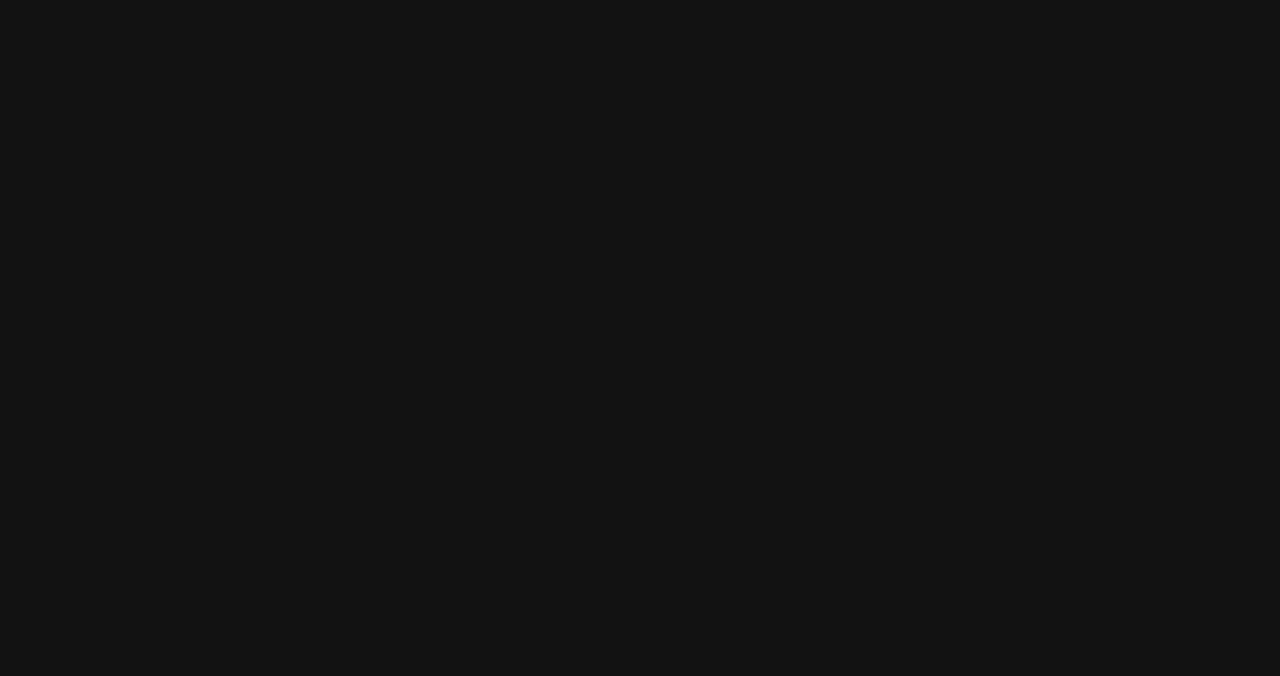
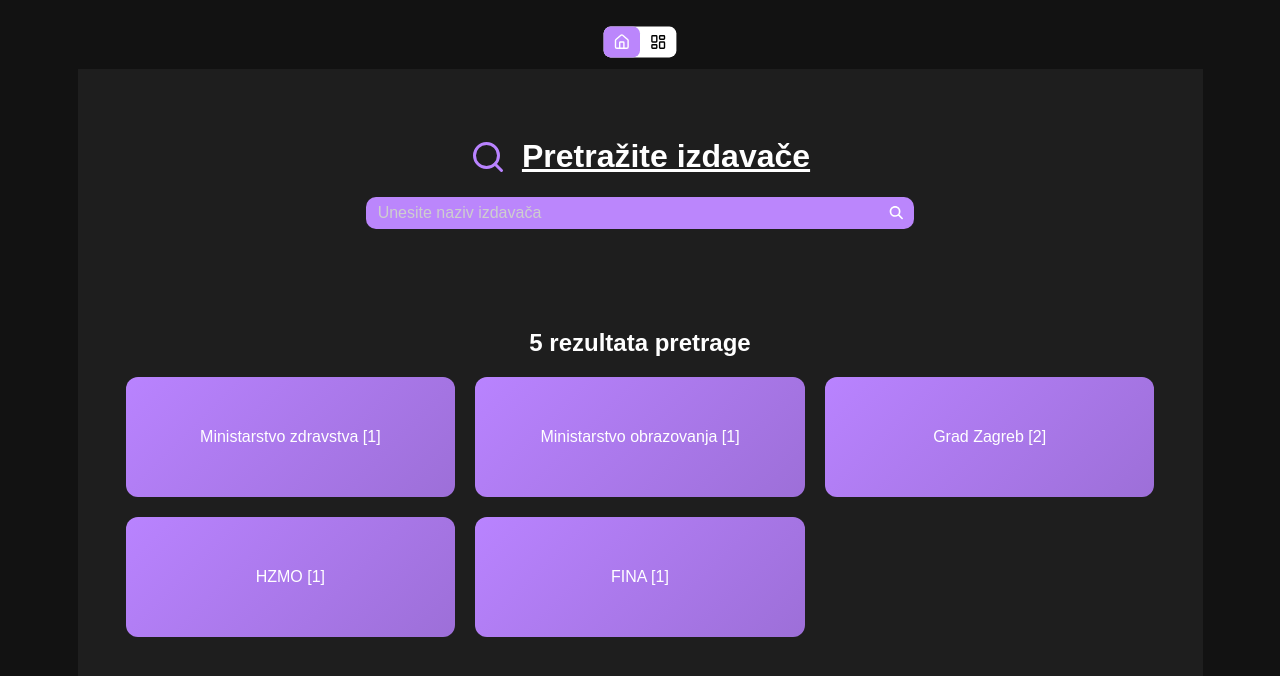
Before and after one commit to Luka147m/R-Gradani, a React (Vite) app in the folder frontend/: page /search/publishers in a window 1280 px wide. Before the commit this address had no page. Shown: the top 676 px of the page. Built offline with nearby package versions, Linux system fonts and the light colour scheme.

Commit message:
added search for publishers

```diff
--- a/frontend/src/App.tsx
+++ b/frontend/src/App.tsx
@@ -3,6 +3,7 @@
 import SearchPage from "./pages/SearchPage";
 import DatasetPage from "./pages/DatasetPage";
 import ProfilePage from "./pages/ProfilePage";
+import PublisherSearchPage from './pages/PublisherSearchPage';
 
 function App() {
   return (
@@ -10,6 +11,7 @@
       <Routes>
         <Route path="/" element={<HomePage />} />
         <Route path="/search" element={<SearchPage />} />
+        <Route path="/search/publishers" element={<PublisherSearchPage />} />
         <Route path="/profile" element={<ProfilePage />} />
         <Route path="/dataset/:id" element={<DatasetPage />} />
       </Routes>
--- a/frontend/src/HomePage.css
+++ b/frontend/src/HomePage.css
@@ -1,4 +1,3 @@
-
 html, body {
   height: 100%;
   margin: 0;
@@ -42,7 +41,7 @@
 
 }
 
-.search-input{
+.search-container{
 
   width: 40vw;
   color: white;
@@ -58,11 +57,11 @@
   border-bottom-left-radius: 10px;
 }
 
-.search-input::placeholder{
+.search-container::placeholder{
   color: #cecece;
 }
 
-.search-input:focus{
+.search-container:focus{
   outline: none;
   border: none;
 }
@@ -256,39 +255,56 @@
 
 .publisher-card{
   width: 100%;
-  background-color: #b983ff;
-  border-radius: 10px;
-  padding: 0px 8px 0px 8px;
+  background: linear-gradient(135deg, #b983ff 0%, #9d6fd8 100%);
+  border-radius: 12px;
+  padding: 20px 16px;
   text-align: center;
   display: flex;
+  flex-direction: column;
   justify-content: center;
   align-items: center;
+  gap: 8px;
+  transition: transform 0.3s ease, box-shadow 0.3s ease;
+  cursor: pointer;
+  min-height: 120px;
 }
-.publisher-para{
-  width: 100%;
-  margin-top: 8px;
-  margin-bottom: 8px;
-  text-align: center;
-  text-decoration: underline;
+
+.publisher-card:hover {
+  transform: translateY(-5px);
+
+}
+
+.publisher-name {
+  font-size: 18px;
+  font-weight: 600;
+  color: white;
+  margin: 0;
+  text-decoration: none;
+  line-height: 1.4;
+}
+
+.publisher-datasets-count {
+  font-size: 14px;
+  color: rgba(255, 255, 255, 0.9);
+  background-color: rgba(255, 255, 255, 0.2);
+  padding: 4px 12px;
+  border-radius: 20px;
+  margin: 0;
 }
 
 .recent-publishers-div {
   display: grid;
-  grid-template-columns: 29% 29% 29%;
-  justify-content: space-between;
-  gap: 15px;;
+  grid-template-columns: repeat(auto-fill, minmax(280px, 1fr));
+  gap: 20px;
+  width: 100%;
 }
 
 @media (max-width: 750px) {
-  .skupovi-podataka-grid {
+  .recent-publishers-div {
     grid-template-columns: 1fr;
-    width: 100%;
   }
-  .main-container {
-    padding: 5px;
-  }
-  .skupovi-podataka-grid {
-    gap: 12px;
-    width: 100%;
+
+  .publisher-card {
+    min-height: 100px;
   }
 }
--- a/frontend/src/components/IzdvojeniSkupoviPodataka.tsx
+++ b/frontend/src/components/IzdvojeniSkupoviPodataka.tsx
@@ -6,7 +6,6 @@
 import { mockInitData }  from '../mockData.ts';
 
 export const IzdvojeniSkupoviPodataka = () => {
-
 
 
     const datasets = mockInitData.result.latestDatasets;
--- a/frontend/src/pages/HomePage.tsx
+++ b/frontend/src/pages/HomePage.tsx
@@ -7,24 +7,6 @@
 import { RecentPublishers } from '../components/recentPublishersCard';
 
 import '../HomePage.css'
-
-
-// function filterAnalyses(event: React.MouseEvent<HTMLButtonElement>) {
-
-//     event.preventDefault();
-
-//     const searchTerm = (document.querySelector('.search-input') as HTMLInputElement).value.toLowerCase();
-//     const analyses = document.querySelectorAll('.skup-podataka-card');
-
-//     analyses.forEach((analysis) => {
-//       const title = analysis.querySelector('h3')?.textContent?.toLowerCase() || '';
-//       if (title.includes(searchTerm)) {
-//         (analysis as HTMLElement).style.display = 'block';
-//       } else {
-//         (analysis as HTMLElement).style.display = 'none';
-//       }
-//     });
-//   }
 
 
 
@@ -40,6 +22,16 @@
         return; // Ne radi ništa ako je unos prazan
     }
     navigate(`/search?q=${encodeURIComponent(searchTerm)}`);
+  };
+
+
+  const handlePublisherSearch = (event: React.FormEvent<HTMLFormElement>) => {
+    event.preventDefault();
+    const searchTerm = (event.currentTarget.querySelector('.publisher-search-input') as HTMLInputElement).value;
+    if(searchTerm.trim() === '') {
+        return;
+    }
+    navigate(`/search/publishers?q=${encodeURIComponent(searchTerm)}`);
   };
 
   return (
@@ -66,18 +58,38 @@
           </button>
         </Link>
       </div>
+
+
       <div className="main-container">
+
+
         <div className='search-skupovi-div'>
           <div className='ikona-naslov-div'>
                 <Search className="ikona"/>
                 <h1 className='search-skupovi-h1'>Pretražite skupove podataka</h1>
           </div>
           <form className="search" onSubmit={handsleSearch}>
-              <input type="text" placeholder="Unesite naziv skupa podataka" className = "search-input"/>
+              <input type="text" placeholder="Unesite naziv skupa podataka" className = "search-input search-container"/>
               <button className="search-button" type = "submit" ><FontAwesomeIcon icon={faMagnifyingGlass} /></button>
           </form>
         </div>
         <IzdvojeniSkupoviPodataka />
+
+        {/* Search za publishere  */}
+
+        <div className='search-skupovi-div'>
+          <div className='ikona-naslov-div'>
+                <Search className="ikona"/>
+                <h1 className='search-skupovi-h1'>Pretražite izdavače</h1>
+          </div>
+          <form className="search" onSubmit={handlePublisherSearch}>
+              <input type="text" placeholder="Unesite naziv izdavača" className="publisher-search-input search-container"/>
+              <button className="search-button" type="submit">
+                <FontAwesomeIcon icon={faMagnifyingGlass} />
+              </button>
+          </form>
+        </div>
+
         <RecentPublishers />
       </div>
     </>
--- /dev/null
+++ b/frontend/src/pages/PublisherSearchPage.tsx
@@ -0,0 +1,114 @@
+import { useState, useEffect } from 'react';
+import { useSearchParams, Link } from 'react-router-dom';
+import { Search, Home, LayoutDashboard } from 'lucide-react';
+import { FontAwesomeIcon } from '@fortawesome/react-fontawesome';
+import { faMagnifyingGlass } from '@fortawesome/free-solid-svg-icons';
+import { PublisherCard } from '../components/Publishercard';
+import { mockInitData } from '../mockData';
+import '../HomePage.css';
+
+interface Publisher {
+    id: string;
+    title: string;
+}
+
+function PublisherSearchPage() {
+    const [searchParams, setSearchParams] = useSearchParams();
+    const [selected, setSelected] = useState<"home" | "profile">("home");
+    const [searchTerm, setSearchTerm] = useState('');
+    const [filteredPublishers, setFilteredPublishers] = useState<Publisher[]>([]);
+
+    const normalize = (s: string) =>
+        s.toLowerCase().normalize('NFD').replace(/[\u0300-\u036f]/g, '');
+
+    useEffect(() => {
+        const query = searchParams.get('q') || '';
+        setSearchTerm(query);
+
+        const filtered = mockInitData.result.publishers.filter(publisher =>
+            normalize(publisher.title).includes(normalize(query))
+        );
+        setFilteredPublishers(filtered);
+    }, [searchParams]);
+
+    const handleSearch = (event: React.FormEvent<HTMLFormElement>) => {
+        event.preventDefault();
+        const input = (event.currentTarget.querySelector('.search-input') as HTMLInputElement);
+        const newSearchTerm = input.value;
+
+        if(newSearchTerm.trim() === '') return;
+
+        setSearchParams({ q: newSearchTerm });
+    };
+
+    const getDatasetCount = (publisherId: string): number => {
+        return mockInitData.result.latestDatasets.filter(
+            dataset => dataset.publisher_id === publisherId
+        ).length;
+    };
+
+    return (
+        <>
+            <div className="home-profile-selector">
+                <Link to="/">
+                    <button
+                        className={`selector-btn ${selected === "home" ? "active-home" : ""}`}
+                        onClick={() => setSelected("home")}
+                    >
+                        <Home size={24} />
+                    </button>
+                </Link>
+                <Link to="/profile">
+                    <button
+                        className={`selector-btn profile-btn ${selected === "profile" ? "active-profile" : ""}`}
+                        onClick={() => setSelected("profile")}
+                    >
+                        <LayoutDashboard size={24} />
+                    </button>
+                </Link>
+            </div>
+
+            <div className="main-container">
+                <div className='search-skupovi-div'>
+                    <div className='ikona-naslov-div'>
+                        <Search className="ikona"/>
+                        <h1 className='search-skupovi-h1'>Pretražite izdavače</h1>
+                    </div>
+                    <form className="search" onSubmit={handleSearch}>
+                        <input
+                            type="text"
+                            placeholder="Unesite naziv izdavača"
+                            className="search-input search-container"
+                            defaultValue={searchTerm}
+                        />
+                        <button className="search-button" type="submit">
+                            <FontAwesomeIcon icon={faMagnifyingGlass} />
+                        </button>
+                    </form>
+                </div>
+
+                <div className="search-skupovi-div">
+                    <h2 style={{ color: 'white', marginBottom: '20px' }}>
+                        {filteredPublishers.length} {filteredPublishers.length === 1 ? 'rezultat' : 'rezultata'} pretrage
+                    </h2>
+                    <div className="recent-publishers-div">
+                        {filteredPublishers.length > 0 ? (
+                            filteredPublishers.map((publisher) => (
+                                <PublisherCard
+                                    key={publisher.id}
+                                    id={publisher.id}
+                                    name={publisher.title}
+                                    numOfDatasets={getDatasetCount(publisher.id)}
+                                />
+                            ))
+                        ) : (
+                            <p style={{ color: 'white' }}>Nema rezultata za "{searchTerm}"</p>
+                        )}
+                    </div>
+                </div>
+            </div>
+        </>
+    );
+}
+
+export default PublisherSearchPage;
```
Also changed, not shown: 1 other file (tests, documents, lock files or other folders).
